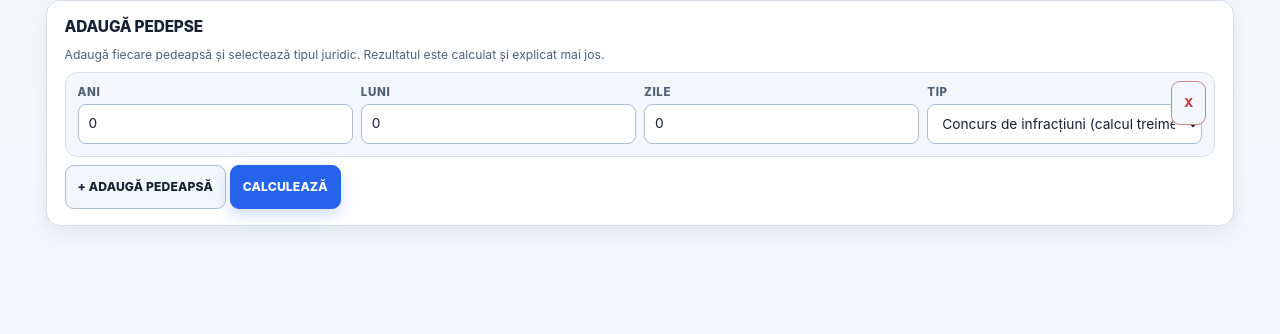
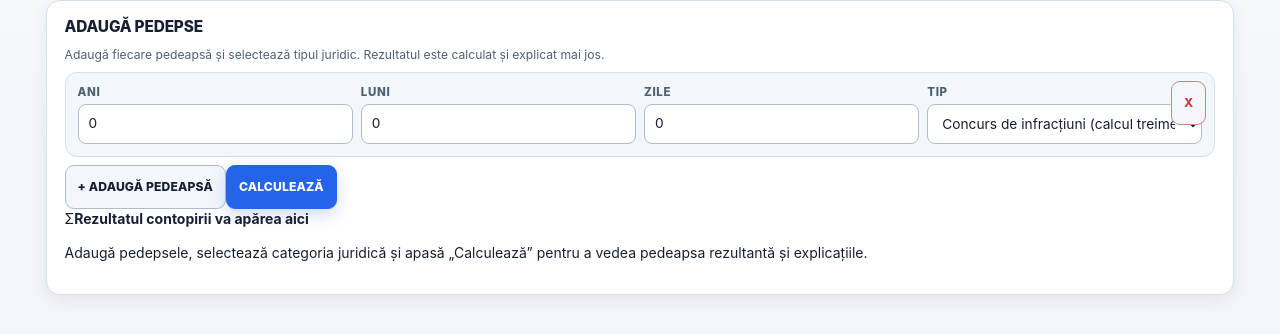
Before and after one commit to alin-talfes/evidenta, a website: page contopiri/index.html in a window 1280 px wide. Shown: the part 164-498 px from the top of the page. Drawn offline with Linux system fonts and the light colour scheme; files that its build step writes are made by us from their sources.

Commit message:
Add contopiri empty state and balanced action row

```diff
--- a/contopiri/index.html
+++ b/contopiri/index.html
@@ -26,7 +26,7 @@
     <meta property="og:title" content="Calcul contopiri pedepse">
     <meta property="og:description" content="Calcul contopiri pedepse.">
     <meta property="og:type" content="website">
-    <link rel="stylesheet" href="css/contopiri-desktop.css?v=7">
+    <link rel="stylesheet" href="css/contopiri-desktop.css?v=8">
   <link rel="stylesheet" href="css/desktop.css?v=7">
   <link rel="stylesheet" href="css/mobile.css?v=7">
 </head>
@@ -39,8 +39,8 @@
             <h3>ADAUGĂ PEDEPSE</h3>
             <p class="section-help">Adaugă fiecare pedeapsă și selectează tipul juridic. Rezultatul este calculat și explicat mai jos.</p>
             <div id="penaltyRowsContainer"></div>
-            <button class="btn btn-outline btn-sm" onclick="addPenaltyRow()">+ Adaugă pedeapsă</button>
-            <button class="btn btn-gold" onclick="calculateMergedPenalties()">CALCULEAZĂ</button>
+            <div class="ev-contopiri-actions"><button class="btn btn-outline btn-sm" onclick="addPenaltyRow()">+ Adaugă pedeapsă</button><button class="btn btn-gold" onclick="calculateMergedPenalties()">CALCULEAZĂ</button></div>
+            <div id="contopiriEmptyState" class="ev-contopiri-empty" role="status"><span class="ev-contopiri-empty__mark" aria-hidden="true">Σ</span><strong>Rezultatul contopirii va apărea aici</strong><p>Adaugă pedepsele, selectează categoria juridică și apasă „Calculează” pentru a vedea pedeapsa rezultantă și explicațiile.</p></div>
             <div id="mergeResult" class="result-box" style="display:none;"></div>
         </div>
 
```
